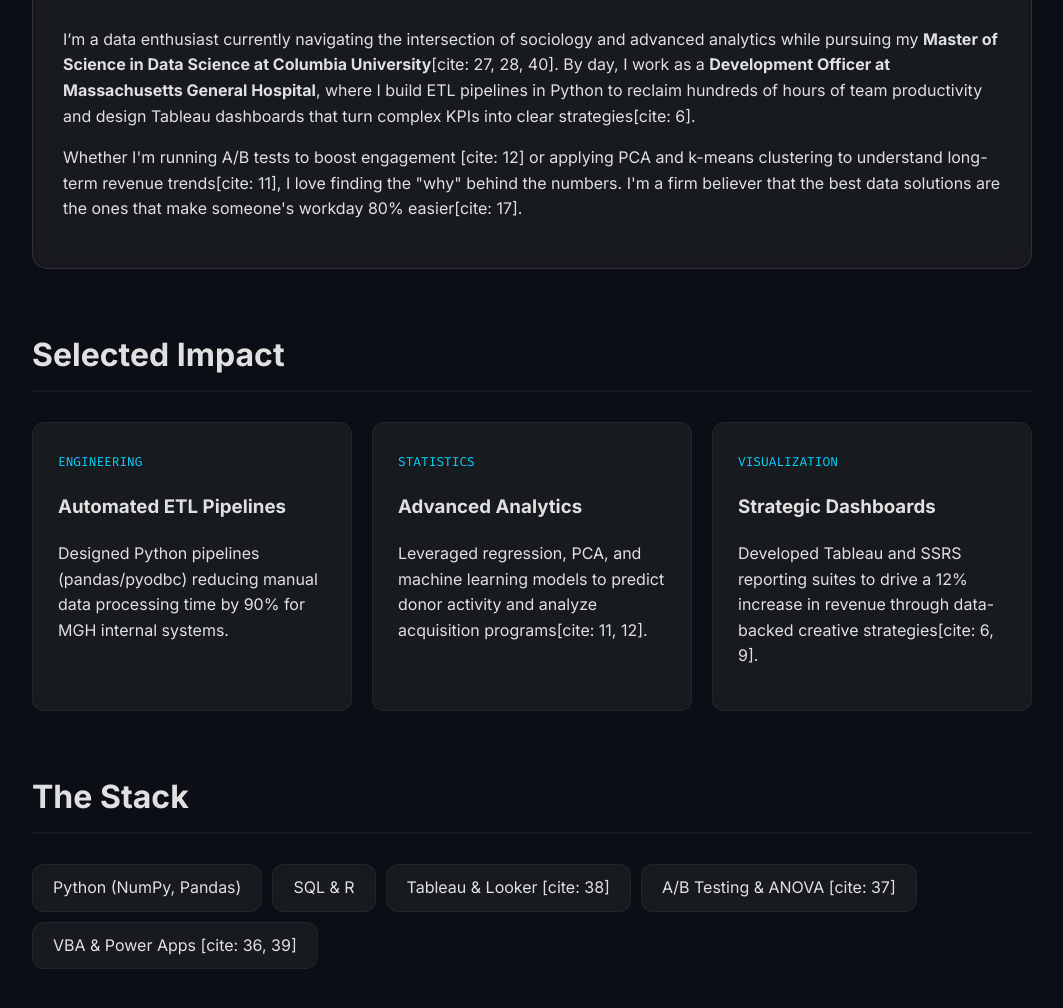
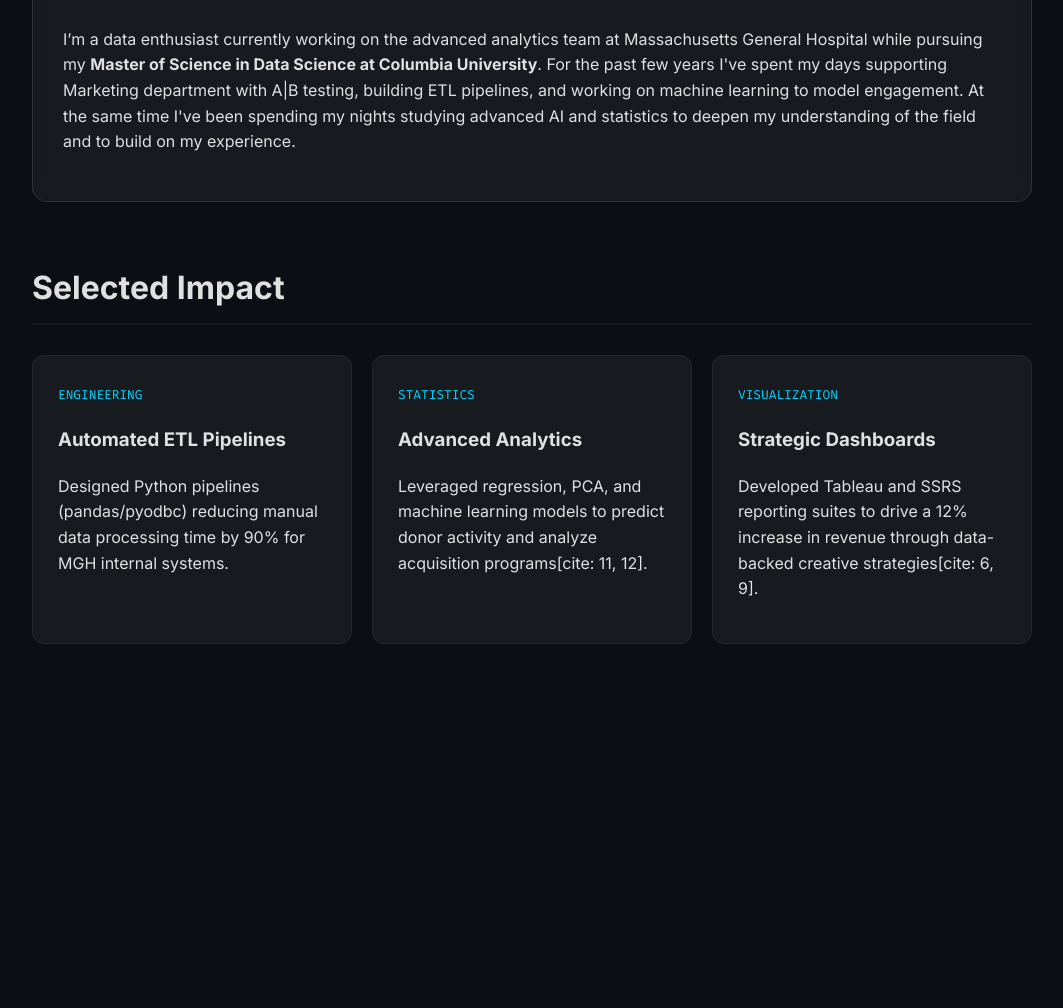
Before and after one commit to ag5212/AndrewGove, a plain HTML site: page index.html in a window 1280 px wide. Shown: the part 584-1592 px from the top of the page, without its empty margins (108-1171 px from the left). After the commit the page ends 1328 px from the top, so only its background shows below. Drawn offline with Linux system fonts and the light colour scheme.

Commit message:
Update index.html

```diff
--- a/index.html
+++ b/index.html
@@ -120,8 +120,12 @@
     <div class="hero">
         <div class="hero-text">
             <h1>Andrew Gove</h1>
-            <p>> Data Scientist | Information Management</p>
-            <a href="#" class="btn">Download Resume (PDF)</a>
+            <div class="social-links">
+                <a href="https://github.com/yourusername" target="_blank" title="GitHub"><i class="fa-brands fa-github"></i></a>
+                <a href="https://www.linkedin.com/in/ag5212/" target="_blank" title="LinkedIn"><i class="fa-brands fa-linkedin"></i></a>
+                <a href="mailto:ag5212@columbia.edu" title="Email"><i class="fa-solid fa-envelope"></i></a>
+                <a href="#" class="btn">View Resume PDF</a>
+            </div>
         </div>
         <div class="headshot">
             <img src="your-headshot.jpg" alt="Andrew Gove">
@@ -131,16 +135,11 @@
     <div class="bio-box">
         <h2>About Me</h2>
         <p>
-            I’m a data enthusiast currently navigating the intersection of sociology and advanced analytics while pursuing my
-            <strong>Master of Science in Data Science at Columbia University</strong>[cite: 27, 28, 40].
-            By day, I work as a <strong>Development Officer at Massachusetts General Hospital</strong>, where I build ETL
-            pipelines in Python to reclaim hundreds of hours of team productivity  and design Tableau dashboards that
-            turn complex KPIs into clear strategies[cite: 6].
-        </p>
-        <p>
-            Whether I'm running A/B tests to boost engagement [cite: 12] or applying PCA and k-means clustering to understand
-            long-term revenue trends[cite: 11], I love finding the "why" behind the numbers. I'm a firm believer that the
-            best data solutions are the ones that make someone's workday 80% easier[cite: 17].
+            I’m a data enthusiast currently working on the advanced analytics team at Massachusetts General Hospital while pursuing my
+            <strong>Master of Science in Data Science at Columbia University</strong>. For the past few years I've spent my days supporting
+            Marketing department with A|B testing, building ETL pipelines, and working on machine learning to model engagement. At the same time
+            I've been spending my nights studying advanced AI and statistics to deepen my understanding of the field and to build on my experience.
+
         </p>
     </div>
 
@@ -164,14 +163,6 @@
     </div>
 
     <div style="margin-top: 60px;">
-        <h2>The Stack</h2>
-        <div style="display: flex; flex-wrap: wrap; gap: 10px;">
-            <span class="card" style="padding: 10px 20px;">Python (NumPy, Pandas) </span>
-            <span class="card" style="padding: 10px 20px;">SQL & R </span>
-            <span class="card" style="padding: 10px 20px;">Tableau & Looker [cite: 38]</span>
-            <span class="card" style="padding: 10px 20px;">A/B Testing & ANOVA [cite: 37]</span>
-            <span class="card" style="padding: 10px 20px;">VBA & Power Apps [cite: 36, 39]</span>
-        </div>
     </div>
 </div>
 
```
